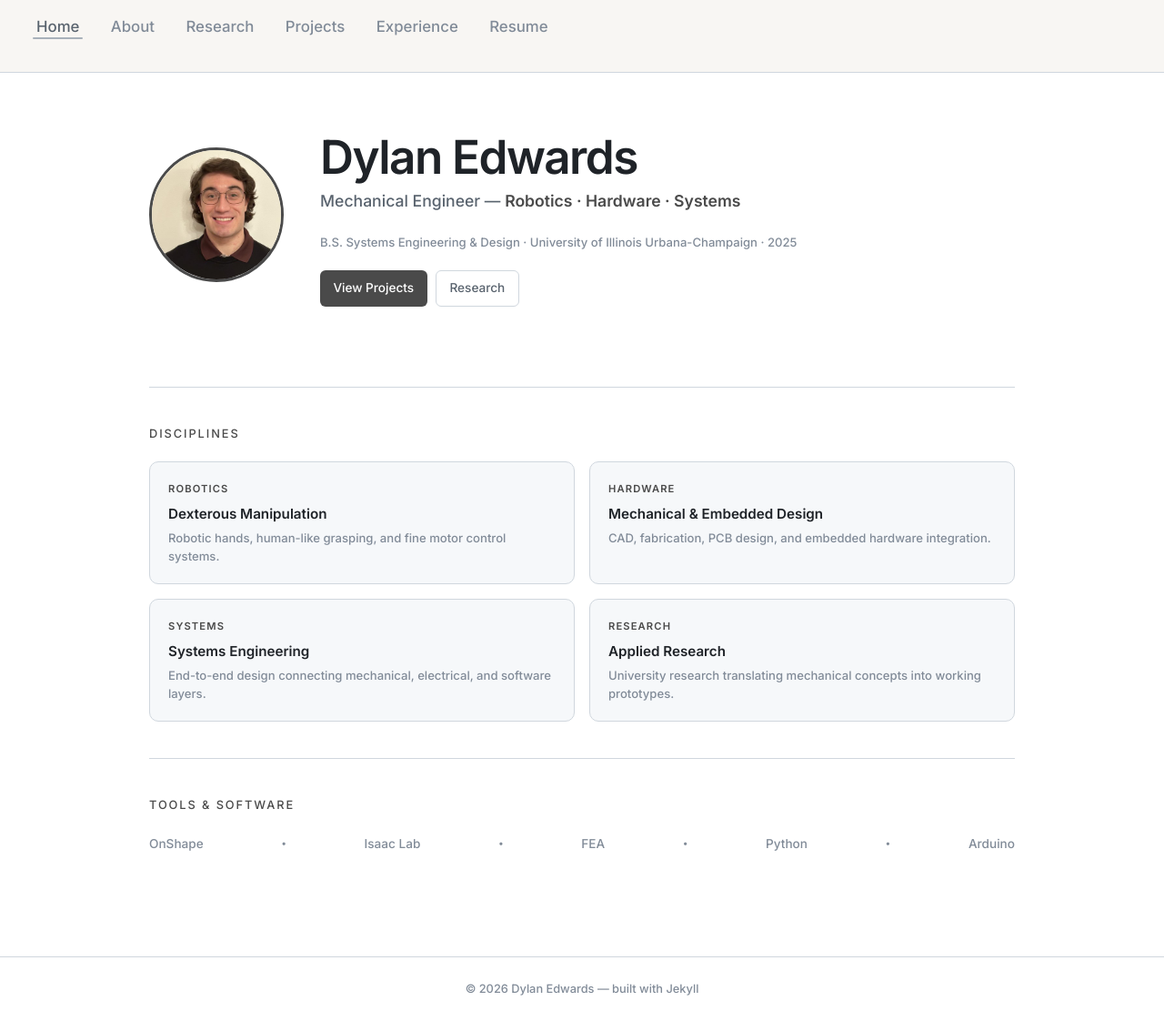
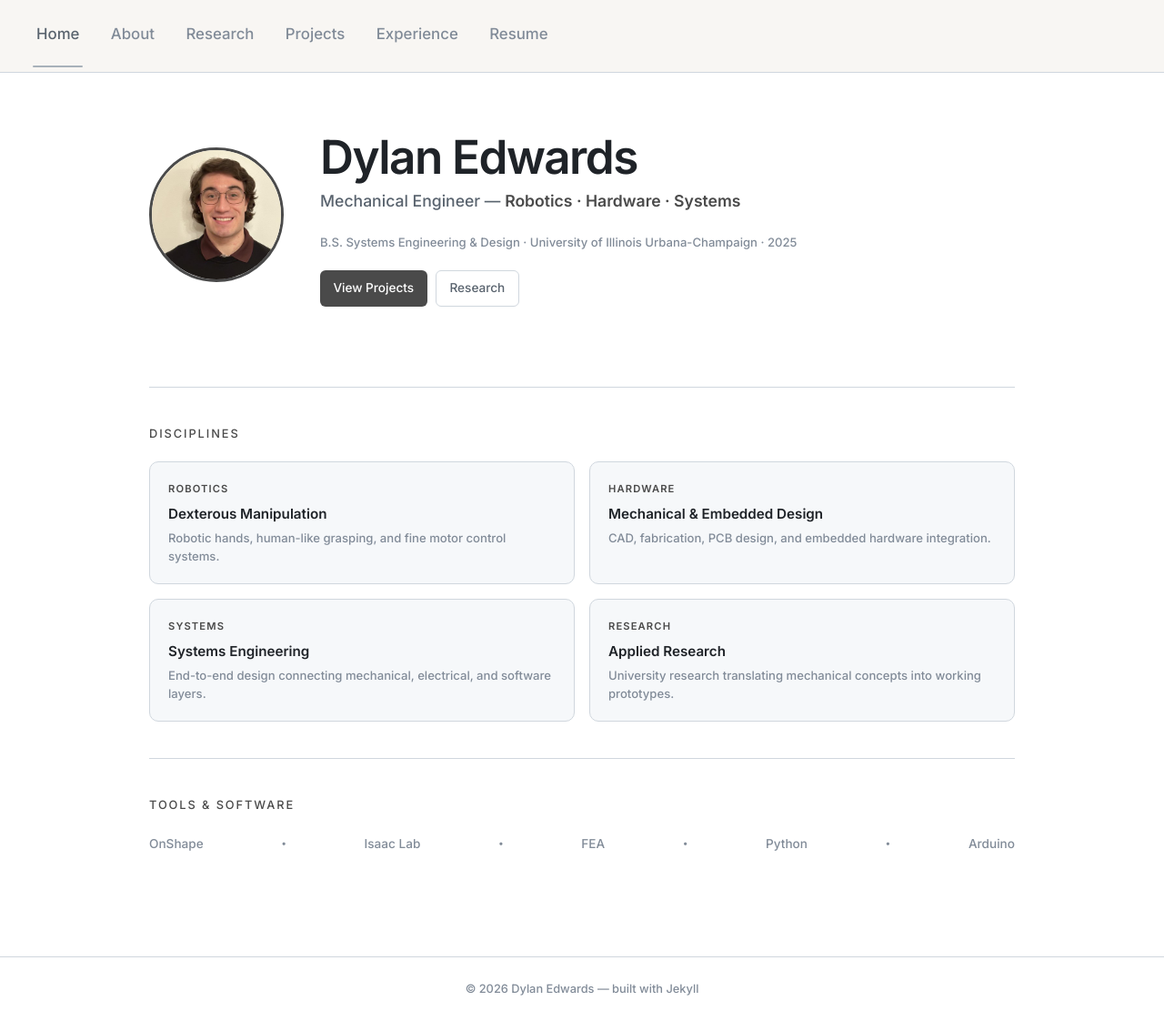
Before and after one commit to DylanEdwards02/DylanEdwards02.github.io, a Jekyll site: the page built from index.md, in a window 1280 px wide and 1122 px high. Shown: the whole window at 91% size. Built offline with Jekyll 4.4.1, drawn with Linux system fonts in a browser that asks for light colours.

Commit message:
Update style.css

```diff
--- a/assets/css/style.css
+++ b/assets/css/style.css
@@ -108,7 +108,7 @@ main {
   padding: 0;
   width: 100%;
   display: flex;
-  align-items: center;
+  align-items: stretch;
   justify-content: flex-start;
   height: 100%;
 }
```
